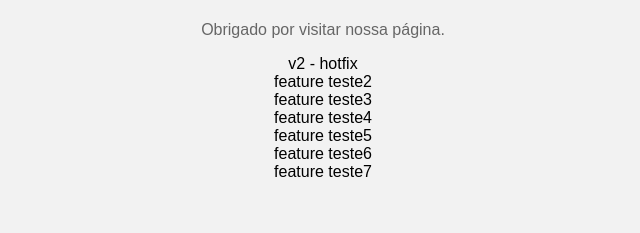
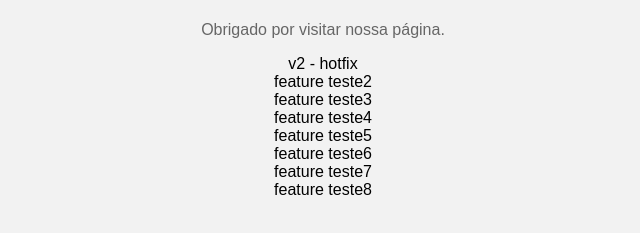
Before and after one commit to Matheuscara/gitflow_fullcycle, a plain HTML site: page index.html in a window 1280 px wide. Shown: the part 79-312 px from the top of the page, without its empty margins (317-957 px from the left). Drawn offline with Linux system fonts and the light colour scheme.

Commit message:
feat: test 8

```diff
--- a/index.html
+++ b/index.html
@@ -37,6 +37,7 @@
             <div>feature teste5</div>
             <div>feature teste6</div>
             <div>feature teste7</div>
+            <div>feature teste8</div>
 
     </div>
   </body>
```
